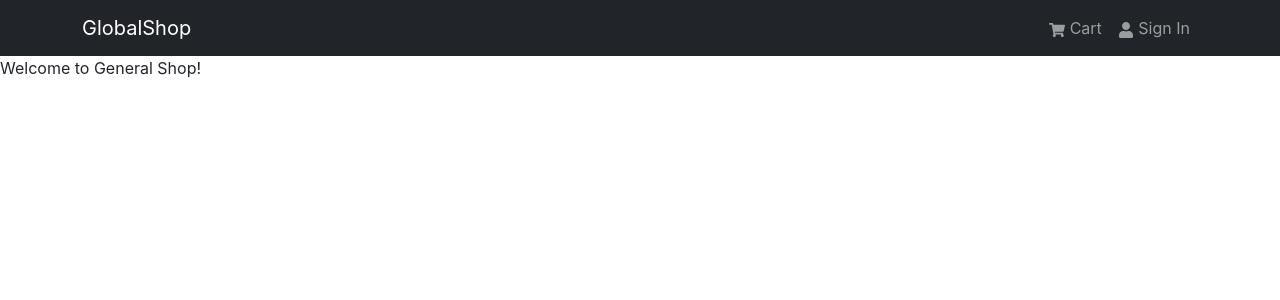
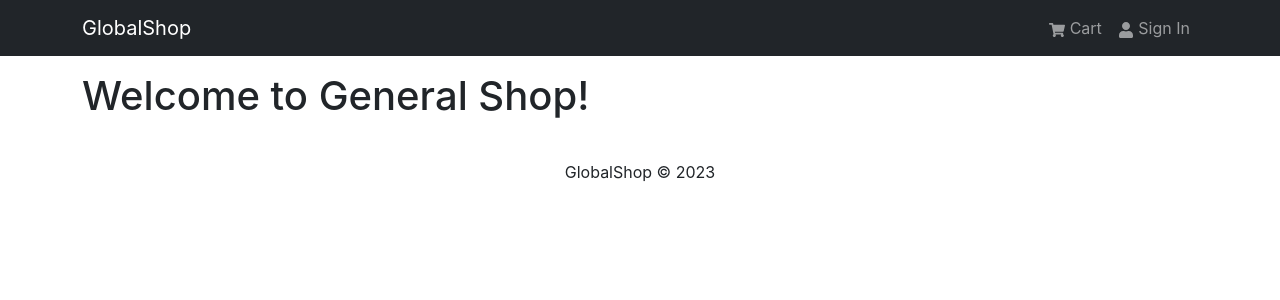
Before and after one commit to gervais-amoah/globalshop, a React (Create React App) app in the folder frontend/: page / in a window 1280 px wide. Shown: the top 300 px of the page. Built offline with nearby package versions, Linux system fonts and the light colour scheme; the HTML template or start-up script is replaced by a standard one.

Commit message:
Add the Footer

```diff
--- a/frontend/src/App.js
+++ b/frontend/src/App.js
@@ -1,11 +1,18 @@
 import React from "react";
+import { Container } from "react-bootstrap";
+import Footer from "./components/Footer";
 import Header from "./components/Header";
 
 export default function App() {
   return (
     <>
       <Header />
-      <div>Welcome to General Shop!</div>
+      <main className="py-3">
+        <Container>
+          <h1>Welcome to General Shop!</h1>
+        </Container>
+      </main>
+      <Footer />
     </>
   );
 }
--- /dev/null
+++ b/frontend/src/components/Footer.jsx
@@ -0,0 +1,20 @@
+import React from "react";
+import { Container, Row, Col } from "react-bootstrap";
+
+function Footer() {
+  const currentYear = new Date().getFullYear();
+
+  return (
+    <footer>
+      <Container>
+        <Row>
+          <Col className="text-center py-3">
+            <p>GlobalShop &copy; {currentYear}</p>
+          </Col>
+        </Row>
+      </Container>
+    </footer>
+  );
+}
+
+export default Footer;
```
